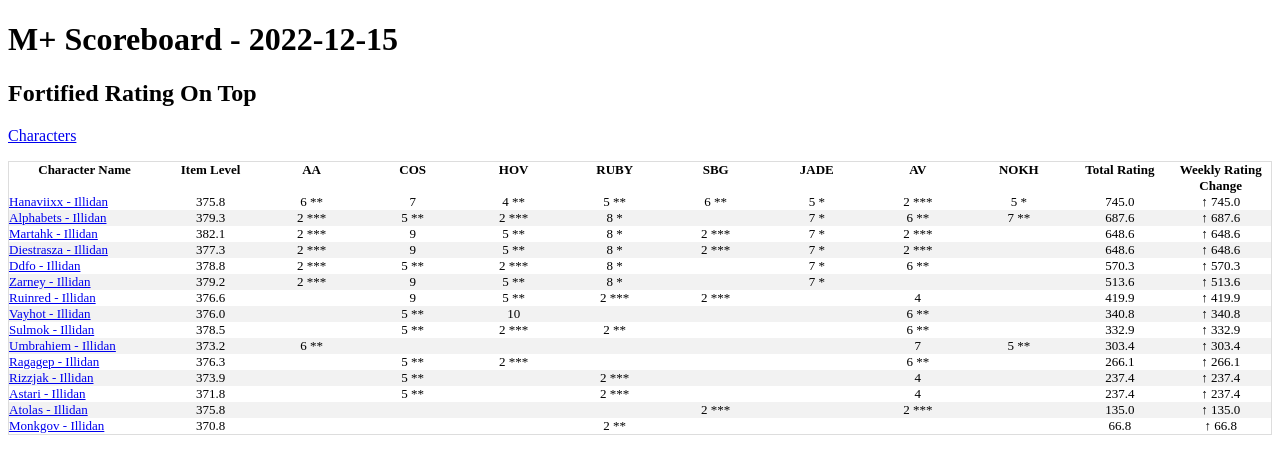
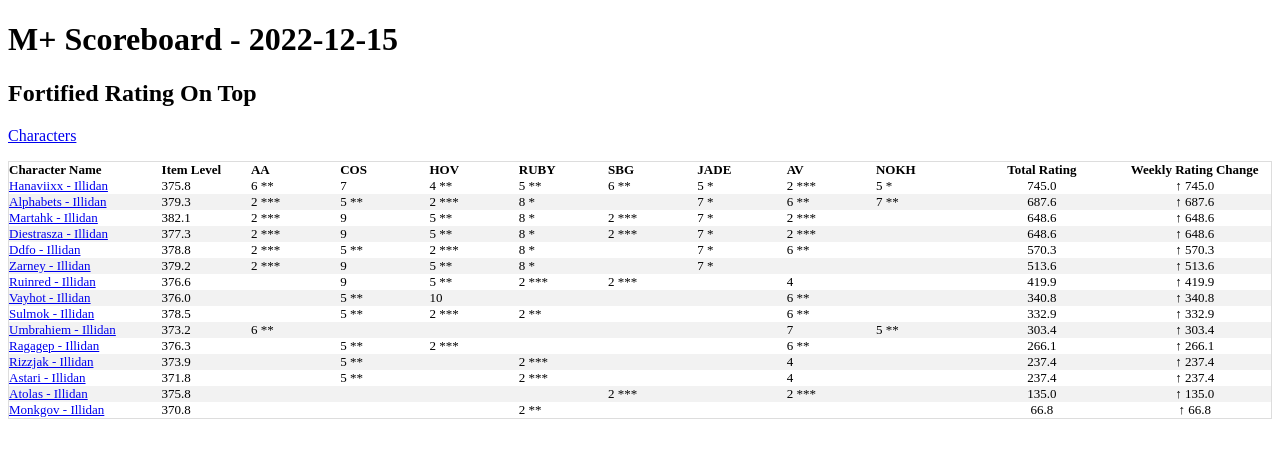
Before and after one commit to terryseyler/MythicPlus, a Flask app: page / in a window 1280 px wide. Shown: the top 474 px of the page. Run offline with Flask 2, Linux system fonts and the light colour scheme; data comes from the database, SQL or seed files in the repository.

Commit message:
fixed css

```diff
--- a/static/style.css
+++ b/static/style.css
@@ -12,11 +12,19 @@ table.scoreboard {
   border: 1px solid #ddd;
 }
 .scoreboard tr td, .scoreboard thead th {
-  text-align: center;
-  width: 8%
+  text-align: left;
+  width: 7%
 }
 .scoreboard tr td:nth-child(1){
   text-align: left;
+  width: 12%;
+}
+.scoreboard tr td:last-child, .scoreboard thead th:last-child {
+  text-align: center;
+  width: 12%;
+}
+.scoreboard tr td:nth-child(11), .scoreboard thead th:nth-child(11) {
+  text-align: center;
   width: 12%;
 }
 table.character {
```
